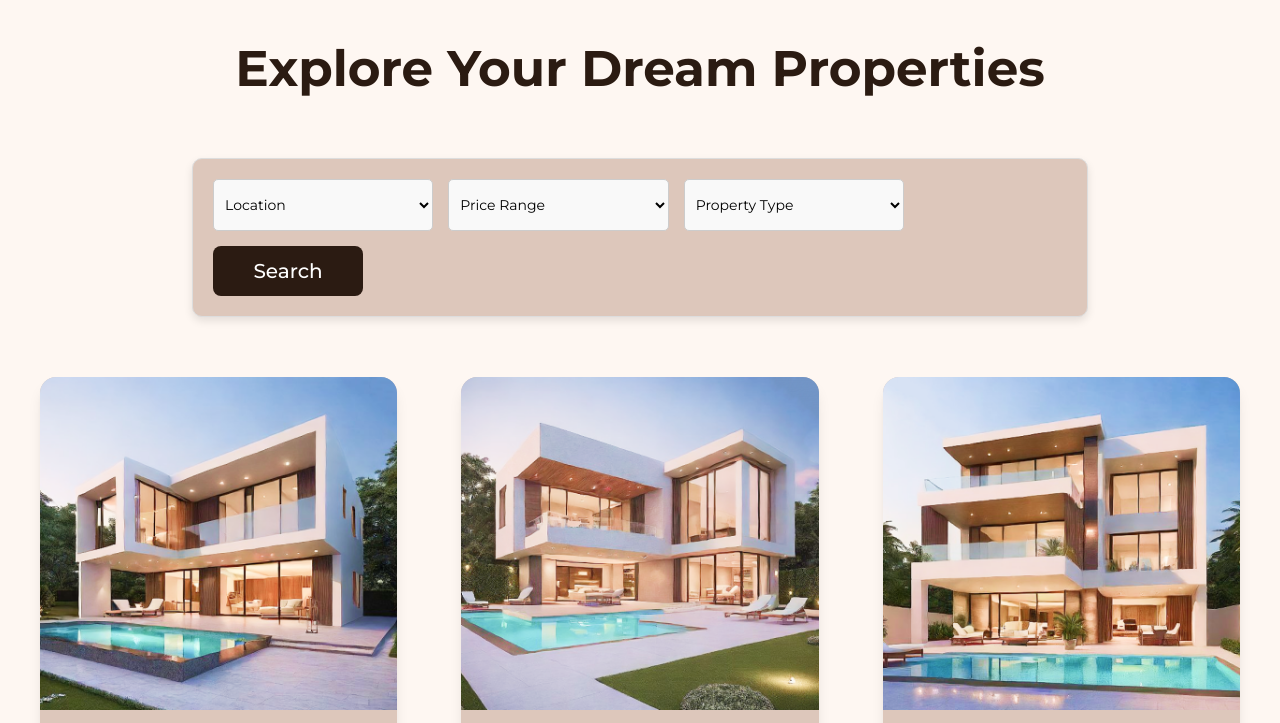
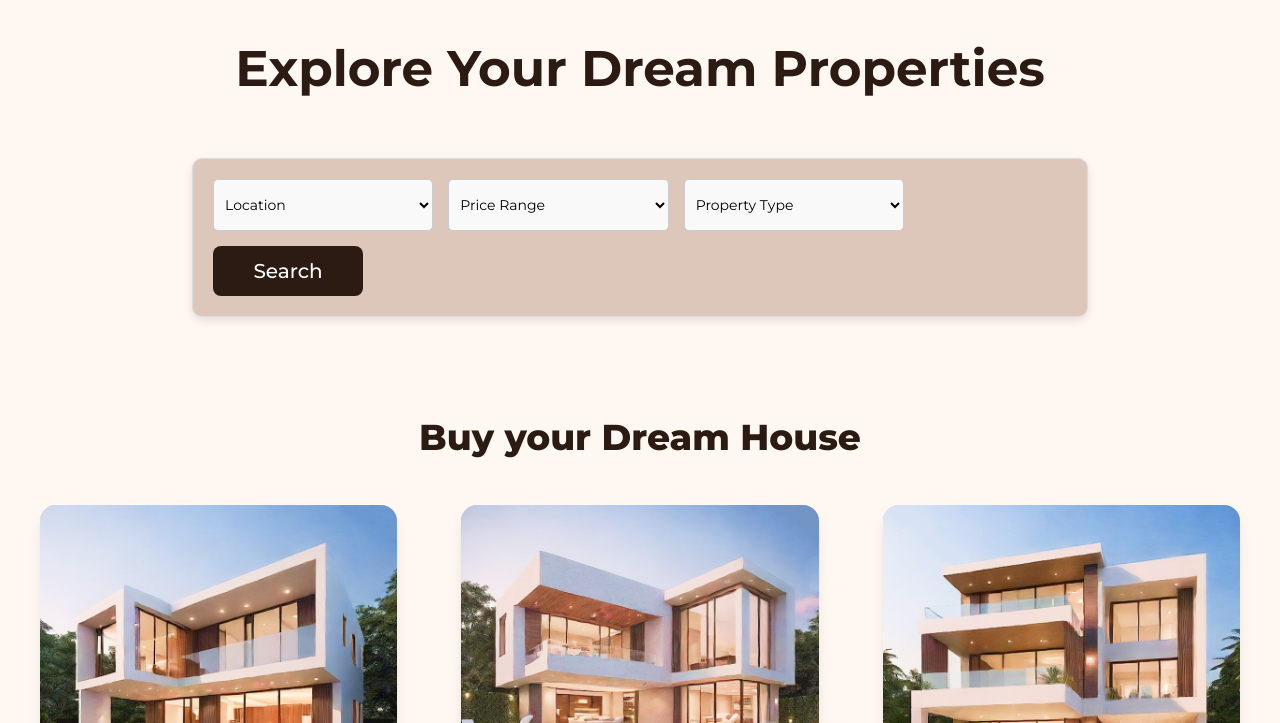
Before and after one commit to HKinnovaTech/InnovaEstates, a website: page pages/Services/Services.html in a window 1280 px wide. Shown: the part 77-800 px from the top of the page. Drawn offline with nearby package versions, Linux system fonts and the light colour scheme.

Commit message:
heading: buy your new house

```diff
--- a/pages/Services/Services.html
+++ b/pages/Services/Services.html
@@ -134,6 +134,11 @@
     </section>
     <div class="max-lg:px-10 md:px-10">
       <div class="container pt-5">
+        <h2
+            class="text-center pt-10 !text-4xl pb-12 max-sm:!text-[20px] max-sm:!mb-1 max-sm:leading-7"
+          >
+            Buy your Dream House
+          </h2>
         <div class="gap-16 grid xl:grid-cols-3 lg:grid-cols-2 md:grid-cols-2">
           <div
             class="max-w-md w-[100%] mx-auto bg-[#DDC7BB] rounded-2xl shadow-lg"
```
